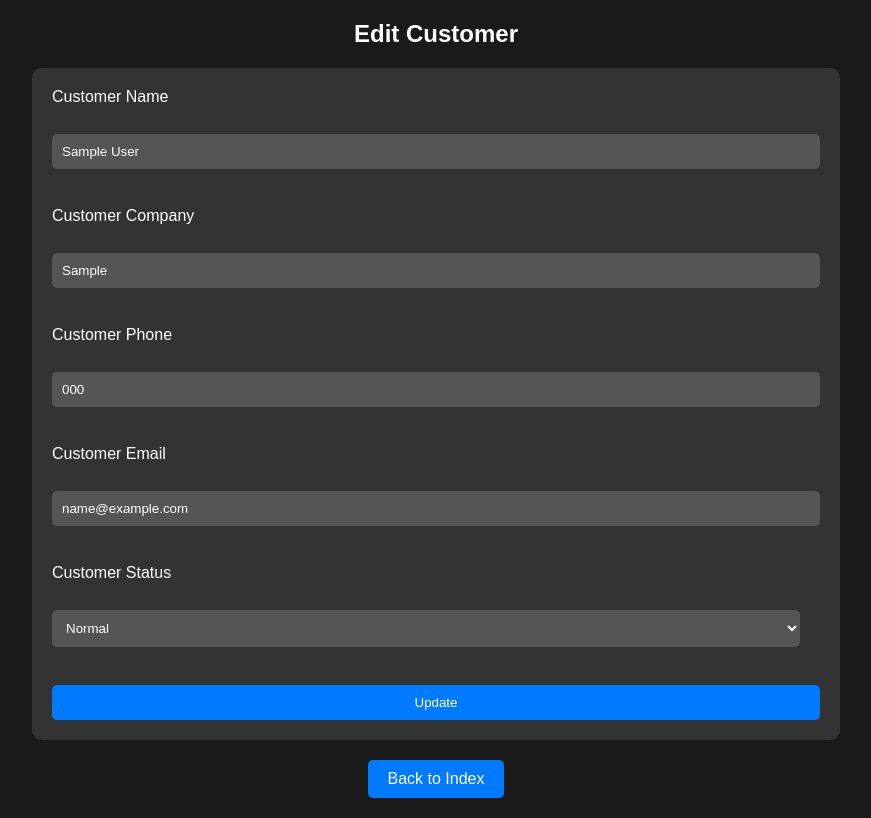
After one commit to hawyeet/WPUTSLab, a PHP site: page /edit_customer.php?customer_id=1 in a window 1280 px wide. The commit adds this page. Shown: the whole page, without its empty margins (204-1075 px from the left). Run offline with PHP 8.4, Linux system fonts and the light colour scheme; a user stored in the database is signed in; tables that the repository leaves empty hold one stand-in row (values such as "Sample post").

Commit message:
done (i hope)

```diff
--- a/connect.php
+++ b/connect.php
@@ -8,6 +8,3 @@ $conn = new mysqli($servername, $username, $password, $db_name);
 if ($conn->connect_error) {
     die("code 0 : " . $conn->connect_error);
 }
-else{
-    echo "code 1";
-}
--- /dev/null
+++ b/edit_customer.php
@@ -0,0 +1,169 @@
+<?php
+session_start();
+if (!isset($_SESSION['user_id'])) {
+    header("Location: login.php");
+    exit();
+}
+
+// Check if customer ID is provided in the URL
+if (!isset($_GET['customer_id']) || empty($_GET['customer_id'])) {
+    header("Location: list_customers.php");
+    exit();
+}
+
+$customer_id = $_GET['customer_id'];
+
+// Connect to database
+$mysqli = new mysqli("localhost", "root", "", "utswplab");
+
+// Check connection
+if ($mysqli->connect_error) {
+    die("Connection failed: " . $mysqli->connect_error);
+}
+
+$user_id = $_SESSION['user_id'];
+
+// Retrieve customer data
+$sql = "SELECT * FROM customer WHERE user_id = '$user_id' AND customer_id = '$customer_id'";
+$result = $mysqli->query($sql);
+
+if ($result->num_rows == 1) {
+    $row = $result->fetch_assoc();
+} else {
+    // Redirect if customer not found
+    header("Location: list_customers.php");
+    exit();
+}
+
+// Update customer details
+if (isset($_POST['submit'])) {
+    $customer_name = $_POST['customer_name'];
+    $customer_company = $_POST['customer_company'];
+    $customer_phone = $_POST['customer_phone'];
+    $customer_email = $_POST['customer_email'];
+    $customer_stat = $_POST['customer_stat'];
+
+    // Update customer details in the database
+    $update_sql = "UPDATE customer SET customer_name = '$customer_name',
+                    customer_company = '$customer_company',
+                    customer_phone = '$customer_phone',
+                    customer_email = '$customer_email',
+                    customer_stat = '$customer_stat'
+                    WHERE customer_id = '$customer_id' AND user_id = '$user_id'";
+
+    if ($mysqli->query($update_sql) === TRUE) {
+        header("Location: list_customers.php");
+        exit();
+    } else {
+        echo "Error updating record: " . $mysqli->error;
+    }
+}
+
+$mysqli->close();
+?>
+
+<!DOCTYPE html>
+<html>
+
+<head>
+    <title>Edit Customer</title>
+    <style>
+        body {
+            background-color: #1a1a1a;
+            color: #fff;
+            font-family: Arial, sans-serif;
+            margin: 0;
+            padding: 0;
+        }
+
+        h2 {
+            text-align: center;
+        }
+
+        form {
+            width: 60%;
+            margin: 20px auto;
+            padding: 20px;
+            background-color: #333;
+            border-radius: 10px;
+        }
+
+        label {
+            display: block;
+            margin-bottom: 10px;
+        }
+
+        input[type="text"],
+        input[type="email"],
+        select {
+            width: calc(100% - 20px);
+            padding: 10px;
+            margin-bottom: 20px;
+            border: none;
+            border-radius: 5px;
+            background-color: #555;
+            color: #fff;
+            outline: none;
+        }
+
+        input[type="submit"] {
+            width: 100%;
+            padding: 10px;
+            border: none;
+            border-radius: 5px;
+            background-color: #007bff;
+            color: #fff;
+            cursor: pointer;
+            outline: none;
+        }
+
+        input[type="submit"]:hover {
+            background-color: #0056b3;
+        }
+
+        a {
+            display: block;
+            width: fit-content;
+            margin: 20px auto;
+            text-align: center;
+            padding: 10px 20px;
+            background-color: #007bff;
+            color: #fff;
+            text-decoration: none;
+            border-radius: 5px;
+        }
+
+        a:hover {
+            background-color: #0056b3;
+        }
+    </style>
+</head>
+
+<body>
+    <h2>Edit Customer</h2>
+    <form method="POST">
+        <label for="customer_name">Customer Name</label><br>
+        <input type="text" id="customer_name" name="customer_name" value="<?php echo $row['customer_name']; ?>" required><br><br>
+
+        <label for="customer_company">Customer Company</label><br>
+        <input type="text" id="customer_company" name="customer_company" value="<?php echo $row['customer_company']; ?>" required><br><br>
+
+        <label for="customer_phone">Customer Phone</label><br>
+        <input type="text" id="customer_phone" name="customer_phone" value="<?php echo $row['customer_phone']; ?>" required><br><br>
+
+        <label for="customer_email">Customer Email</label><br>
+        <input type="email" id="customer_email" name="customer_email" value="<?php echo $row['customer_email']; ?>" required><br><br>
+
+        <label for="customer_stat">Customer Status</label><br>
+        <select id="customer_stat" name="customer_stat">
+            <option value="normal" <?php if ($row['customer_stat'] == 'normal') echo 'selected'; ?>>Normal</option>
+            <option value="favourite" <?php if ($row['customer_stat'] == 'favourite') echo 'selected'; ?>>Favourite
+            </option>
+        </select><br><br>
+
+        <input type="submit" name="submit" value="Update">
+    </form>
+    <a href="index.php">Back to Index</a>
+</body>
+
+</html>
```
Also changed, not shown: add_customer.php (+79 -47 lines), delete_customer.php (added, +46 -0 lines), index.php (+55 -4 lines), list_customers.php (+54 -2 lines), login.php (+72 -5 lines), register.php (+72 -8 lines).
